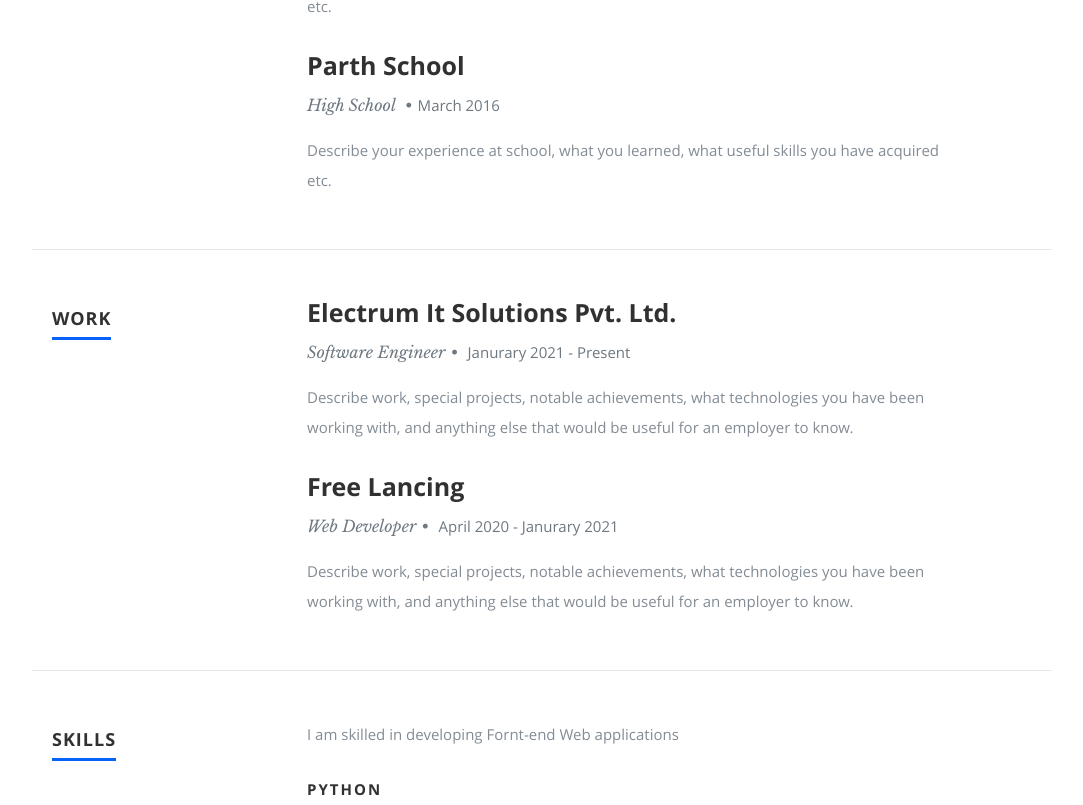
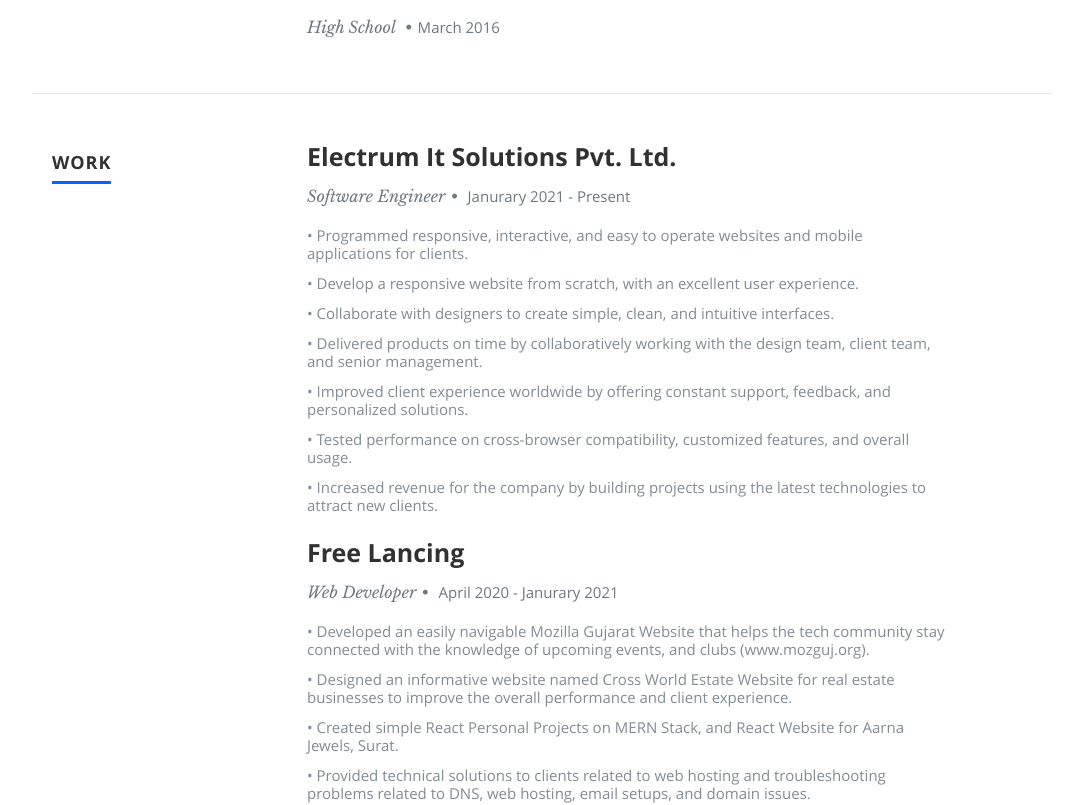
Before and after one commit to meetsavani/Website, a React (Create React App) app: page / in a window 1280 px wide. Shown: the part 1559-2364 px from the top of the page, without its empty margins (98-1181 px from the left). Built offline with nearby package versions, Linux system fonts and the light colour scheme.

Commit message:
added files

```diff
--- a/public/resumeData.json
+++ b/public/resumeData.json
@@ -45,14 +45,12 @@
       {
         "school": "Maharaja Sayajirao University of Vadodara",
         "degree": "Bachelors of Engineering in Computer Science and Engineering",
-        "graduated": "April 2020",
-        "description": "Describe your experience at school, what you learned, what useful skills you have acquired etc."
+        "graduated": "April 2020"
       },
       {
         "school": "Parth School",
         "degree": "High School",
-        "graduated": "March 2016",
-        "description": "Describe your experience at school, what you learned, what useful skills you have acquired etc."
+        "graduated": "March 2016"
       }
     ],
     "work": [
@@ -60,13 +58,26 @@
         "company": "Electrum It Solutions Pvt. Ltd.",
         "title": "Software Engineer",
         "years": "Janurary 2021 - Present",
-        "description": "Describe work, special projects, notable achievements, what technologies you have been working with, and anything else that would be useful for an employer to know."
+        "description": [
+          "Programmed responsive, interactive, and easy to operate websites and mobile applications for clients.",
+          "Develop a responsive website from scratch, with an excellent user experience.",
+          "Collaborate with designers to create simple, clean, and intuitive interfaces. ",
+          "Delivered products on time by collaboratively working with the design team, client team, and senior management.",
+          "Improved client experience worldwide by offering constant support, feedback, and personalized solutions.",
+          "Tested performance on cross-browser compatibility, customized features, and overall usage. ",
+          "Increased revenue for the company by building projects using the latest technologies to attract new clients."
+        ]
       },
       {
         "company": "Free Lancing",
         "title": "Web Developer",
         "years": "April 2020 - Janurary 2021",
-        "description": "Describe work, special projects, notable achievements, what technologies you have been working with, and anything else that would be useful for an employer to know."
+        "description": [
+          "Developed an easily navigable Mozilla Gujarat Website that helps the tech community stay connected with the knowledge of upcoming events, and clubs (www.mozguj.org).",
+          "Designed an informative website named  Cross World Estate Website for real estate businesses to improve the overall performance and client experience.",
+          "Created simple React Personal Projects on MERN Stack, and React Website for Aarna Jewels, Surat.",
+          "Provided technical solutions to clients related to web hosting and troubleshooting problems related to DNS, web hosting, email setups, and domain issues. "
+        ]
       }
     ],
     "skills": [
--- a/src/Components/Footer.js
+++ b/src/Components/Footer.js
@@ -26,7 +26,7 @@
                 <li>&copy; Copyright 2021</li>
                 <li>
                   Design by
-                  <a title="Styleshout" href="#">
+                  <a title="Styleshout" href="#home">
                     Meet Savani
                   </a>
                 </li>
--- a/src/Components/Header.js
+++ b/src/Components/Header.js
@@ -6,8 +6,6 @@
   render() {
     if (!this.props.data) return null;
 
-    const project = this.props.data.project;
-    const github = this.props.data.github;
     const name = this.props.data.name;
     const description = this.props.data.description;
 
--- a/src/Components/Resume.js
+++ b/src/Components/Resume.js
@@ -36,7 +36,13 @@
             {work.title}
             <span>&bull;</span> <em className="date">{work.years}</em>
           </p>
-          <p>{work.description}</p>
+
+          <ul>
+            {work.description.map((element, index) => {
+              return <li key={index}><span>&bull;</span><span>&nbsp;</span>{element}</li>
+            })}
+          </ul>
+
         </div>
       );
     });
```
